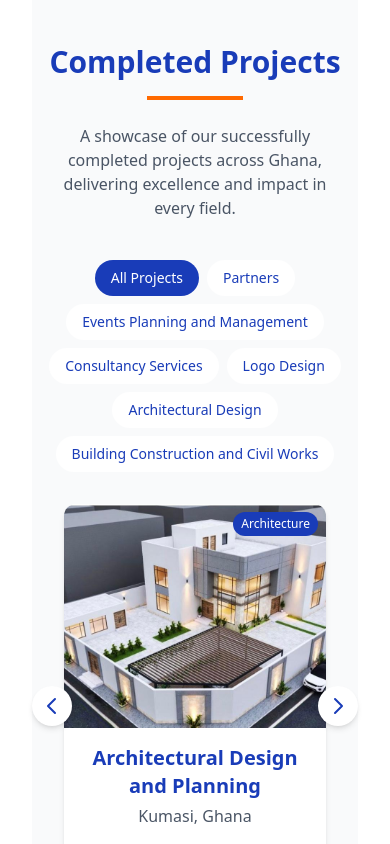
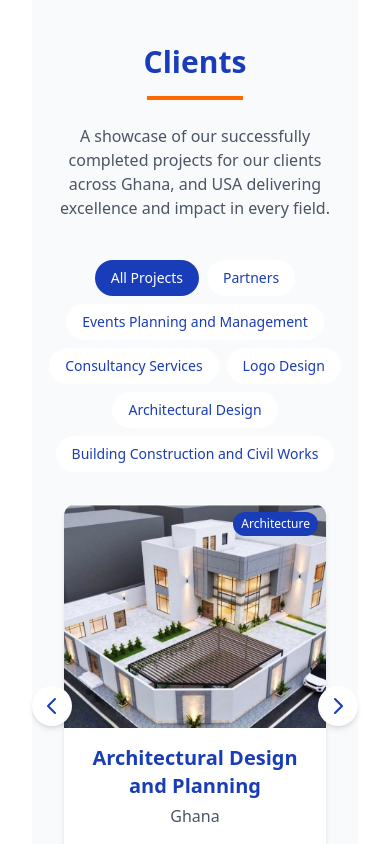
Before and after one commit to OumaArera/kduah-david, a React (Vite) app: page / in a window 390 px wide. Shown: the part 7140-7984 px from the top of the page. Built offline with nearby package versions, Linux system fonts and the light colour scheme.

Commit message:
feat: completed projects

```diff
--- a/src/components/layouts/Header.jsx
+++ b/src/components/layouts/Header.jsx
@@ -26,7 +26,7 @@ const Header = ({ activeSection, setActiveSection }) => {
       }
 
       // Update active section
-      const sections = ['home', 'about', 'services', 'projects', 'team', 'contact'];
+      const sections = ['home', 'about', 'services', 'clients', 'team', 'contact'];
       const scrollPosition = window.scrollY + 100;
 
       for (const section of sections) {
@@ -63,7 +63,7 @@ const Header = ({ activeSection, setActiveSection }) => {
           {/* Desktop Navigation */}
           <nav className="hidden md:flex items-center">
             <div className="flex space-x-1 bg-gray-100 px-2 py-1 rounded-full">
-              {['home', 'about', 'services', 'projects', 'team', 'contact'].map((item) => (
+              {['home', 'about', 'services', 'clients', 'team', 'contact'].map((item) => (
                 <button
                   key={item}
                   onClick={() => scrollToSection(item)}
@@ -105,7 +105,7 @@ const Header = ({ activeSection, setActiveSection }) => {
       {isMenuOpen && (
         <div className="md:hidden bg-white border-t border-gray-100 px-6 pt-2 pb-4 shadow-inner">
           <div className="flex flex-col space-y-1">
-            {['home', 'about', 'services', 'projects', 'team', 'contact'].map((item) => (
+            {['home', 'about', 'services', 'clients', 'team', 'contact'].map((item) => (
               <button
                 key={item}
                 onClick={() => scrollToSection(item)}
--- a/src/components/layouts/Layout.jsx
+++ b/src/components/layouts/Layout.jsx
@@ -18,7 +18,7 @@ export default function KduahConsultLandingPage() {
 
   useEffect(() => {
     const handleScroll = () => {
-      const sections = ['home', 'about', 'services', 'projects', 'team', 'contact'];
+      const sections = ['home', 'about', 'services', 'clients', 'team', 'contact'];
       const scrollPosition = window.scrollY + 100;
 
       for (const section of sections) {
--- a/src/components/sections/Contact.jsx
+++ b/src/components/sections/Contact.jsx
@@ -40,10 +40,10 @@ const ContactSection = () => {
         </div>
 
         <div className="grid lg:grid-cols-2 gap-8 bg-white rounded-2xl shadow-2xl overflow-hidden">
-          {/* Contact Form - Fixed padding and overflow */}
+          {/* Contact Form - Improved responsiveness */}
           <div className="w-full p-4 sm:p-6 md:p-8">
-            <h3 className="text-2xl font-semibold text-blue-800 mb-6">Send Us a Message</h3>
-            <form className="space-y-4" onSubmit={handleSubmit}>
+            <h3 className="text-2xl font-semibold text-blue-800 mb-4 sm:mb-6">Send Us a Message</h3>
+            <form className="space-y-3 sm:space-y-4" onSubmit={handleSubmit}>
               {[
                 { id: "name", label: "Full Name", type: "text", placeholder: "Your name" },
                 { id: "email", label: "Email Address", type: "email", placeholder: "Your email" },
@@ -58,7 +58,7 @@ const ContactSection = () => {
                     id={field.id}
                     name={field.id}
                     placeholder={field.placeholder}
-                    className="w-full px-4 py-2 border border-gray-300 rounded-md focus:ring-2 focus:ring-blue-500 focus:border-blue-500"
+                    className="w-full px-3 py-2 border border-gray-300 rounded-md focus:ring-2 focus:ring-blue-500 focus:border-blue-500"
                     onChange={handleChange}
                     value={formData[field.id]}
                   />
@@ -74,7 +74,7 @@ const ContactSection = () => {
                   name="message"
                   rows={4}
                   placeholder="Your message"
-                  className="w-full px-4 py-2 border border-gray-300 rounded-md focus:ring-2 focus:ring-blue-500 focus:border-blue-500"
+                  className="w-full px-3 py-2 border border-gray-300 rounded-md focus:ring-2 focus:ring-blue-500 focus:border-blue-500"
                   onChange={handleChange}
                   value={formData.message}
                 ></textarea>
@@ -82,55 +82,55 @@ const ContactSection = () => {
 
               <button
                 type="submit"
-                className="w-full bg-orange-500 hover:bg-orange-600 text-white font-semibold py-3 rounded-md transition duration-300"
+                className="w-full bg-orange-500 hover:bg-orange-600 text-white font-semibold py-2 sm:py-3 rounded-md transition duration-300"
               >
                 Send Message
               </button>
             </form>
           </div>
 
-          {/* Contact Details - Improved spacing */}
-          <div className="bg-blue-800 text-white p-6 md:p-8 flex flex-col items-center justify-between text-center">
-            <div className="w-full max-w-md">
-              <h3 className="text-2xl font-semibold mb-6 text-center">Contact Information</h3>
-              <ul className="space-y-6">
-                <li className="flex items-start space-x-4 text-left">
-                  <div className="pt-1">
-                    <MapPin className="text-orange-400" size={24} />
+          {/* Contact Details - Fixed centering */}
+          <div className="bg-blue-800 text-white p-4 sm:p-6 md:p-8 flex flex-col justify-between">
+            <div className="mx-auto w-full">
+              <h3 className="text-2xl font-semibold mb-4 sm:mb-6 text-center">Contact Information</h3>
+              <ul className="space-y-4 sm:space-y-6 max-w-md mx-auto">
+                <li className="flex items-start space-x-3">
+                  <div className="pt-1 flex-shrink-0">
+                    <MapPin className="text-orange-400" size={22} />
                   </div>
                   <div>
                     <h4 className="font-medium mb-1">Our Location</h4>
-                    <p className="text-blue-100">H/N 33, Tower School - Gbawe</p>
-                    <p className="text-blue-100">Digital Address - GS -0047-3214</p>
-                    <p className="text-blue-100">Accra - Ghana</p>
+                    <p className="text-blue-100 text-sm sm:text-base">H/N 33, Tower School - Gbawe</p>
+                    <p className="text-blue-100 text-sm sm:text-base">Digital Address - GS -0047-3214</p>
+                    <p className="text-blue-100 text-sm sm:text-base">Accra - Ghana</p>
                   </div>
                 </li>
-                <li className="flex items-start space-x-4 text-left">
-                  <div className="pt-1">
-                    <Phone className="text-orange-400" size={24} />
+                <li className="flex items-start space-x-3">
+                  <div className="pt-1 flex-shrink-0">
+                    <Phone className="text-orange-400" size={22} />
                   </div>
                   <div>
                     <h4 className="font-medium mb-1">Telephone</h4>
-                    <p className="text-blue-100">+233 240569889</p>
-                    <p className="text-blue-100">+233 249099740</p>
-                    <p className="text-blue-100">+1 3257030636</p>
+                    <p className="text-blue-100 text-sm sm:text-base">+233 240569889</p>
+                    <p className="text-blue-100 text-sm sm:text-base">+233 249099740</p>
+                    <p className="text-blue-100 text-sm sm:text-base">+1 3257030636</p>
                   </div>
                 </li>
-                <li className="flex items-start space-x-4 text-left">
-                  <div className="pt-1">
-                    <Mail className="text-orange-400" size={24} />
+                <li className="flex items-start space-x-3">
+                  <div className="pt-1 flex-shrink-0">
+                    <Mail className="text-orange-400" size={22} />
                   </div>
                   <div>
                     <h4 className="font-medium mb-1">Email</h4>
-                    <p className="text-blue-100">k2dduahconsult2025@gmail.com</p>
+                    <p className="text-blue-100 text-sm sm:text-base">k2dduahconsult2025@gmail.com</p>
                   </div>
                 </li>
               </ul>
             </div>
 
-            <div className="w-full max-w-md mt-8 border-t border-blue-700 pt-4 text-center">
-              <h4 className="font-medium mb-3">Business Hours</h4>
-              <div className="text-blue-100 space-y-1">
+            <div className="w-full max-w-md mx-auto mt-6 border-t border-blue-700 pt-4 text-center">
+              <h4 className="font-medium mb-2 sm:mb-3">Business Hours</h4>
+              <div className="text-blue-100 space-y-1 text-sm sm:text-base">
                 <p>Mon – Fri: 9:00 AM – 5:00 PM</p>
                 <p>Saturday: 10:00 AM – 2:00 PM</p>
                 <p>Sunday: Closed</p>
--- a/src/components/sections/ProjectsSection.jsx
+++ b/src/components/sections/ProjectsSection.jsx
@@ -90,13 +90,13 @@ const ProjectsSection = () => {
   ];
 
   return (
-    <section id="projects" className="py-16 md:py-24 bg-gray-50">
+    <section id="clients" className="py-16 md:py-24 bg-gray-50">
       <div className="container mx-auto px-4 md:px-6">
         <div className="text-center mb-10">
-          <h2 className="text-3xl md:text-4xl font-bold text-blue-800 mb-4">Completed Projects</h2>
+          <h2 className="text-3xl md:text-4xl font-bold text-blue-800 mb-4">Clients</h2>
           <div className="w-24 h-1 bg-orange-500 mx-auto mb-6"></div>
           <p className="text-gray-600 max-w-2xl mx-auto">
-            A showcase of our successfully completed projects across Ghana, delivering excellence and impact in every field.
+            A showcase of our successfully completed projects for our clients across Ghana, and USA delivering excellence and impact in every field.
           </p>
         </div>
 
--- a/src/data/projects.js
+++ b/src/data/projects.js
@@ -22,85 +22,85 @@ import kendec from '../assets/kendec_construction.jpeg';
 export const projects = [
     {
       name: 'KDUAH Transport',
-      location: 'Accra, Ghana',
+      location: 'Ghana',
       image: logo,
       type: "logo",
     },
     {
       name: 'Architectural Design and Planning',
-      location: 'Kumasi, Ghana',
+      location: 'Ghana',
       image: arch,
       type: "architecture",
     },
     {
       name: 'MFC Logo',
-      location: 'Takoradi, Ghana',
+      location: 'Ghana',
       image: mfcLogo,
       type: "logo",
     },
     {
       name: 'Nixol Limited',
-      location: 'Takoradi, Ghana',
+      location: 'Ghana',
       image: nixol,
       type: "logo",
     },
     {
       name: 'Barimah Chambers Logo',
-      location: 'Takoradi, Ghana',
+      location: 'Ghana',
       image: barimah,
       type: "logo",
     },
     {
       name: "Juliet's Kitchen Logo",
-      location: 'Takoradi, Ghana',
+      location: 'Ghana',
       image: juliet,
       type: "logo",
     },
     {
       name: "The Family's Kitchen Logo",
-      location: 'Takoradi, Ghana',
+      location: 'Ghana',
       image: family,
       type: "logo",
     },
     {
       name: "Cakes By Nak",
-      location: 'Takoradi, Ghana',
+      location: 'Ghana',
       image: nak,
       type: "logo",
     },
     {
       name: "KDUAH Group of Companies",
-      location: 'Takoradi, Ghana',
+      location: 'Ghana',
       image: kduah_group,
       type: "logo",
     },
     {
       name: "Cosmos SD Solutions",
-      location: 'Takoradi, Ghana',
+      location: 'Ghana',
       image: cosmos,
       type: "logo",
     },
     {
       name: "Richcom International School",
-      location: 'Weija, Ghana',
+      location: 'Ghana',
       image: richcom,
       type: "consultation",
     },
     {
       name: "Cakes By Nak",
-      location: 'Takoradi, Ghana',
+      location: 'Ghana',
       image: nak,
       type: "consultation",
     },
     {
       name: "The Family's Kitchen",
-      location: 'Takoradi, Ghana',
+      location: 'Ghana',
       image: family,
       type: "consultation",
     },
     {
       name: "Hemaagroove",
-      location: 'Takoradi, Ghana',
+      location: 'Ghana',
       image: hemagroove,
       type: "consultation",
     },
```
